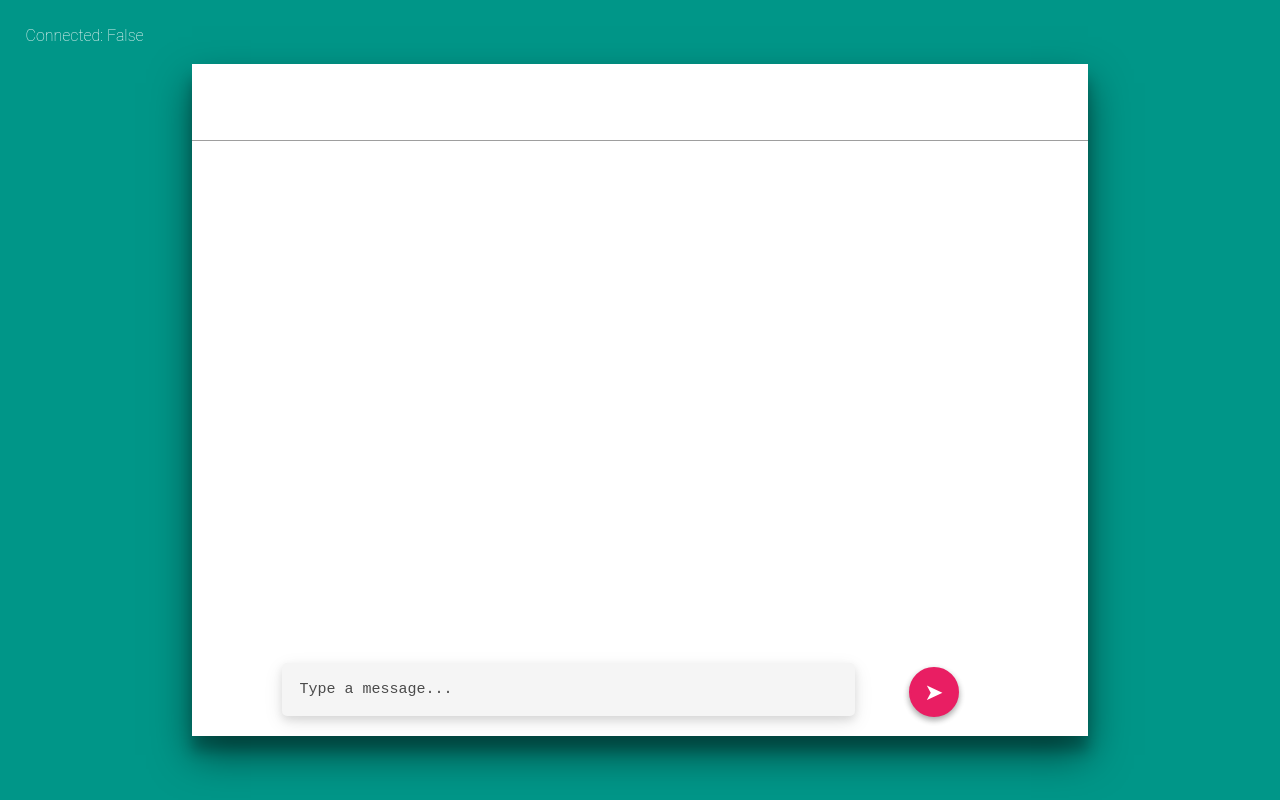
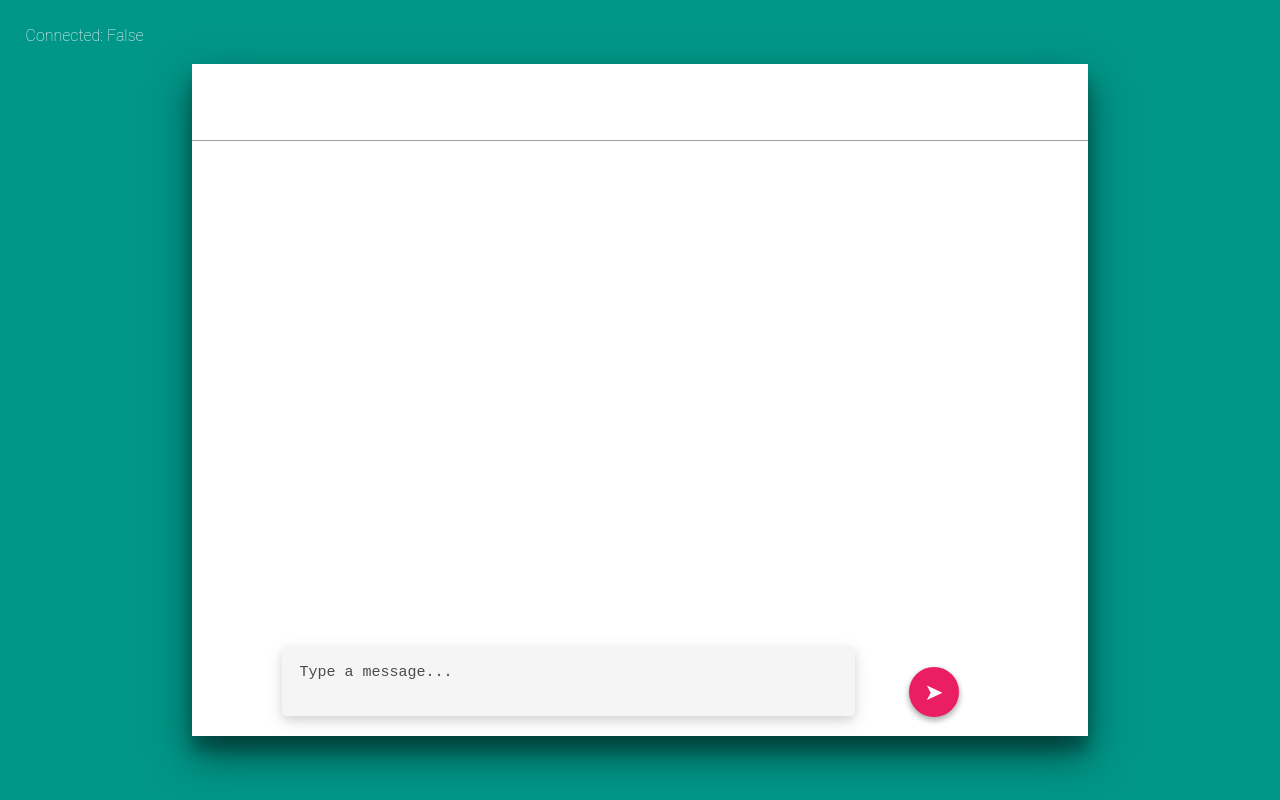
Before and after one commit to fabianbaechli/web_chat, a website: page frontend/chat_page/room/index.html in a window 1280 px wide. Drawn offline with Linux system fonts and the light colour scheme.

```diff
--- a/frontend/chat_page/room/style.css
+++ b/frontend/chat_page/room/style.css
@@ -53,8 +53,6 @@
     resize: none;
     width: 60%;
     left: 10%;
-    height:25%;
-    min-height: 25%;
     bottom: 30%;
     padding: 2%;
     position: absolute;
```
Also changed, not shown: README.md.
